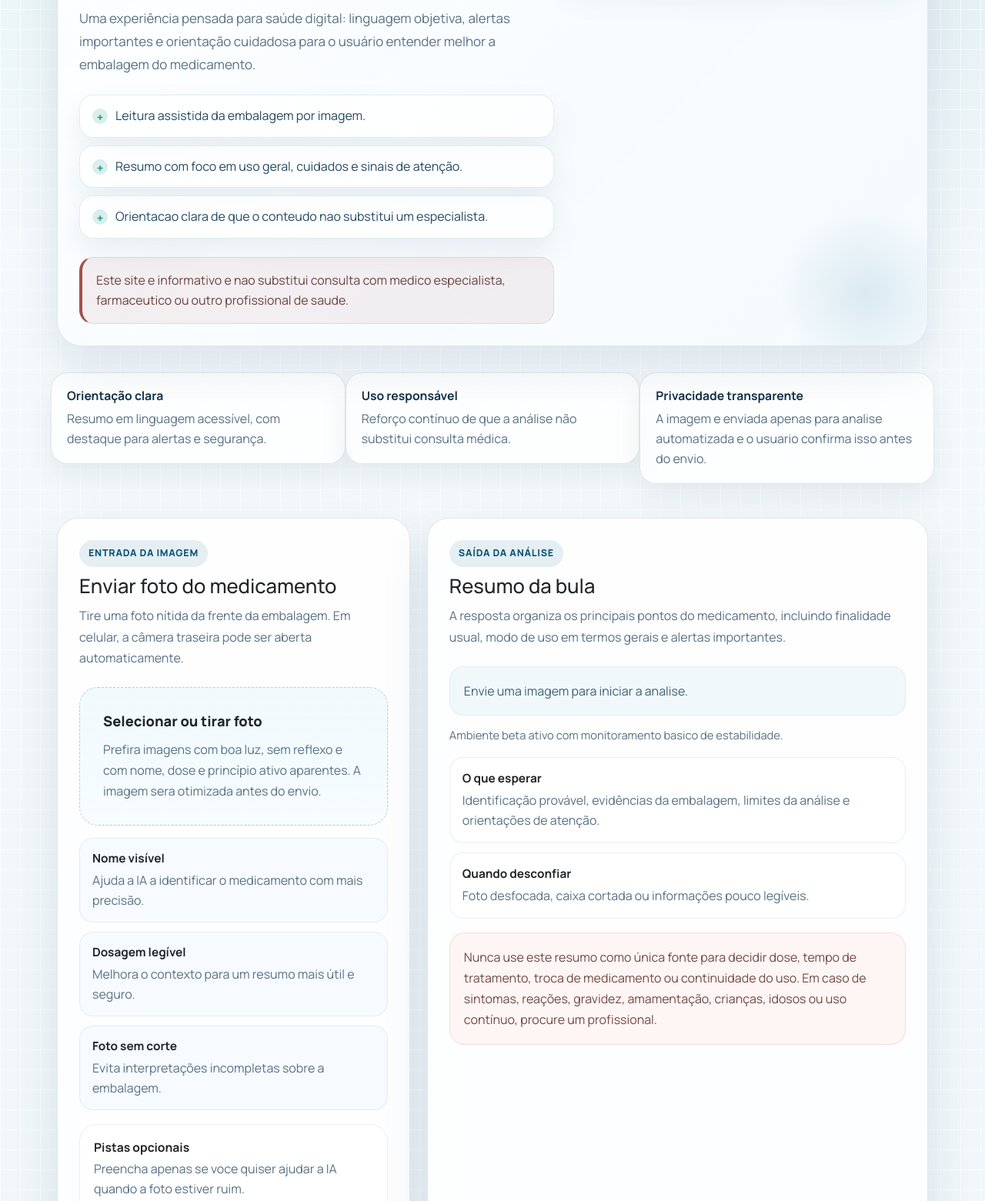
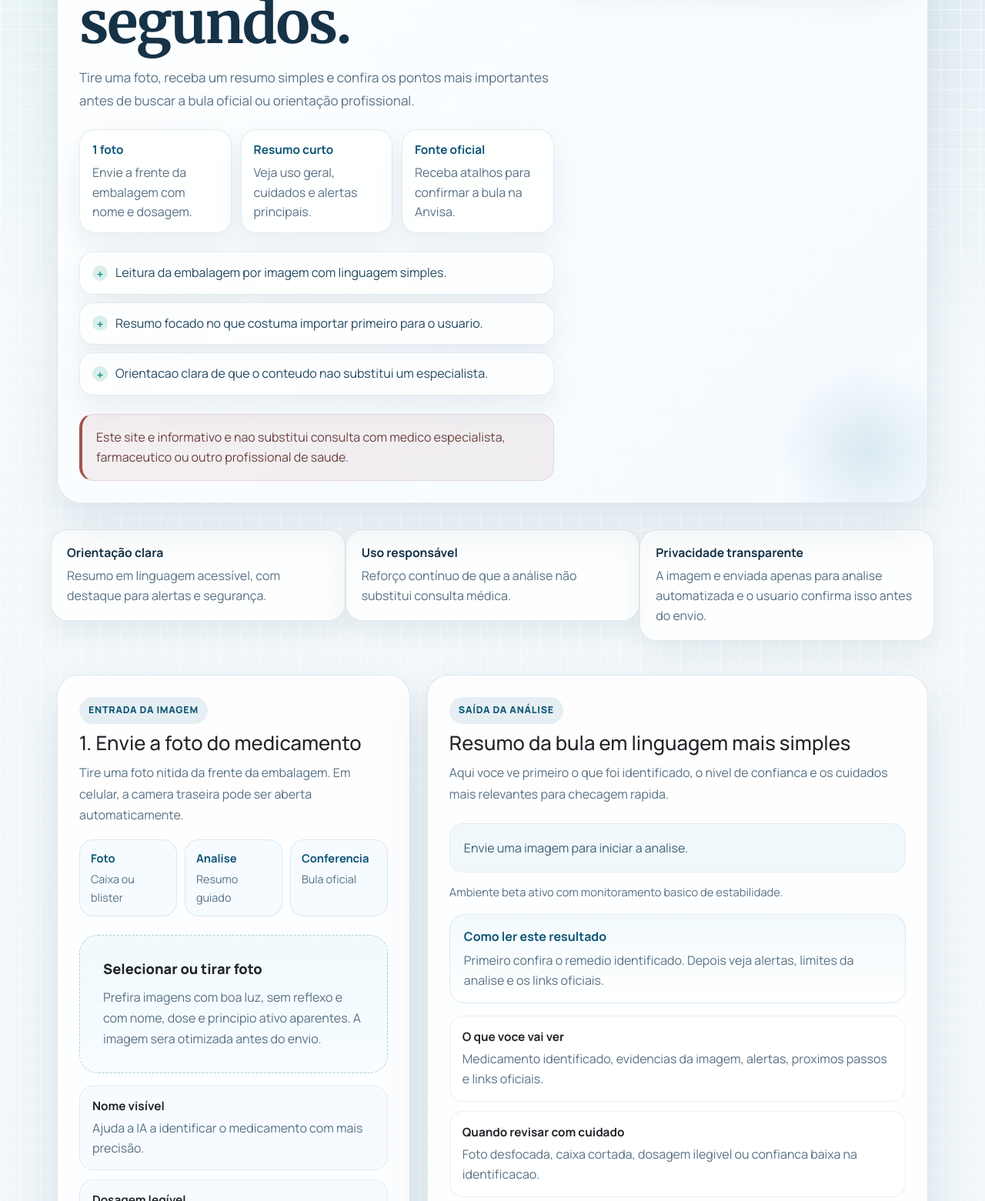
Before and after one commit to leozaffalon/bula-ia, a website: page public/index.html in a window 1280 px wide. Shown: the part 560-2121 px from the top of the page at 77% size. Drawn offline with nearby package versions, Linux system fonts and the light colour scheme; no server answers.

Commit message:
feat: refine final user-facing clarity

```diff
--- a/public/index.html
+++ b/public/index.html
@@ -36,16 +36,31 @@
         <div class="hero-layout row g-4 align-items-start">
           <div class="hero-copy col-12 col-xl-7">
             <p class="eyebrow">Tecnologia com foco em segurança</p>
-            <h1>Fotografe o remédio e visualize um resumo mais claro da bula.</h1>
+            <h1>Entenda a embalagem do remédio com mais clareza em poucos segundos.</h1>
             <p class="lead">
-              Uma experiência pensada para saúde digital: linguagem objetiva,
-              alertas importantes e orientação cuidadosa para o usuário entender
-              melhor a embalagem do medicamento.
+              Tire uma foto, receba um resumo simples e confira os pontos mais
+              importantes antes de buscar a bula oficial ou orientação
+              profissional.
             </p>
 
+            <div class="hero-quickfacts">
+              <div class="quickfact">
+                <strong>1 foto</strong>
+                <span>Envie a frente da embalagem com nome e dosagem.</span>
+              </div>
+              <div class="quickfact">
+                <strong>Resumo curto</strong>
+                <span>Veja uso geral, cuidados e alertas principais.</span>
+              </div>
+              <div class="quickfact">
+                <strong>Fonte oficial</strong>
+                <span>Receba atalhos para confirmar a bula na Anvisa.</span>
+              </div>
+            </div>
+
             <ul class="hero-points">
-              <li>Leitura assistida da embalagem por imagem.</li>
-              <li>Resumo com foco em uso geral, cuidados e sinais de atenção.</li>
+              <li>Leitura da embalagem por imagem com linguagem simples.</li>
+              <li>Resumo focado no que costuma importar primeiro para o usuario.</li>
               <li>Orientacao clara de que o conteudo nao substitui um especialista.</li>
             </ul>
 
@@ -105,11 +120,26 @@
           <form class="card form-card h-100" id="upload-form">
             <div class="card-head">
               <span class="section-tag">Entrada da imagem</span>
-              <h2>Enviar foto do medicamento</h2>
+              <h2>1. Envie a foto do medicamento</h2>
               <p>
-                Tire uma foto nítida da frente da embalagem. Em celular, a câmera
+                Tire uma foto nitida da frente da embalagem. Em celular, a camera
                 traseira pode ser aberta automaticamente.
               </p>
+            </div>
+
+            <div class="workflow-strip">
+              <div class="workflow-pill">
+                <strong>Foto</strong>
+                <span>Caixa ou blister</span>
+              </div>
+              <div class="workflow-pill">
+                <strong>Analise</strong>
+                <span>Resumo guiado</span>
+              </div>
+              <div class="workflow-pill">
+                <strong>Conferencia</strong>
+                <span>Bula oficial</span>
+              </div>
             </div>
 
             <label class="upload-zone" for="medicine-image">
@@ -124,7 +154,7 @@
               <span class="upload-title">Selecionar ou tirar foto</span>
               <span class="upload-copy">
                 Prefira imagens com boa luz, sem reflexo e com nome, dose e
-                princípio ativo aparentes. A imagem sera otimizada antes do envio.
+                principio ativo aparentes. A imagem sera otimizada antes do envio.
               </span>
             </label>
 
@@ -147,8 +177,8 @@
 
             <div class="hint-panel">
               <div class="hint-head">
-                <strong>Pistas opcionais</strong>
-                <span>Preencha apenas se voce quiser ajudar a IA quando a foto estiver ruim.</span>
+                <strong>2. Pistas opcionais</strong>
+                <span>Preencha apenas se quiser ajudar a analise quando a foto estiver ruim ou incompleta.</span>
               </div>
 
               <div class="row g-3">
@@ -211,8 +241,8 @@
             </label>
 
             <p class="form-note">
-              O processamento foi pensado para apoio informativo inicial, com
-              linguagem voltada para segurança do usuário.
+              3. Confirme o envio e receba um resumo informativo em linguagem
+              mais clara para leitura inicial.
             </p>
           </form>
         </div>
@@ -221,11 +251,10 @@
           <section class="card result-card h-100">
             <div class="card-head">
               <span class="section-tag">Saída da análise</span>
-              <h2>Resumo da bula</h2>
+              <h2>Resumo da bula em linguagem mais simples</h2>
               <p>
-                A resposta organiza os principais pontos do medicamento, incluindo
-                finalidade usual, modo de uso em termos gerais e alertas
-                importantes.
+                Aqui voce ve primeiro o que foi identificado, o nivel de
+                confianca e os cuidados mais relevantes para checagem rapida.
               </p>
             </div>
 
@@ -237,14 +266,19 @@
               Ambiente beta ativo com monitoramento basico de estabilidade.
             </div>
 
+            <div class="clarity-banner">
+              <strong>Como ler este resultado</strong>
+              <p>Primeiro confira o remedio identificado. Depois veja alertas, limites da analise e os links oficiais.</p>
+            </div>
+
             <div class="result-guidance">
               <div class="guidance-item">
-                <strong>O que esperar</strong>
-                <span>Identificação provável, evidências da embalagem, limites da análise e orientações de atenção.</span>
+                <strong>O que voce vai ver</strong>
+                <span>Medicamento identificado, evidencias da imagem, alertas, proximos passos e links oficiais.</span>
               </div>
               <div class="guidance-item">
-                <strong>Quando desconfiar</strong>
-                <span>Foto desfocada, caixa cortada ou informações pouco legíveis.</span>
+                <strong>Quando revisar com cuidado</strong>
+                <span>Foto desfocada, caixa cortada, dosagem ilegivel ou confianca baixa na identificacao.</span>
               </div>
             </div>
 
@@ -283,8 +317,8 @@
             <span class="section-tag">Historico local</span>
             <h2>Analises recentes neste dispositivo</h2>
             <p>
-              O historico fica apenas no navegador para facilitar comparacoes e
-              revisao rapida do beta.
+              O historico fica apenas no navegador para facilitar comparacoes,
+              retomada rapida e validacao do beta.
             </p>
           </div>
           <button class="secondary-button secondary-button-inline" type="button" id="clear-history-button">
--- a/public/styles.css
+++ b/public/styles.css
@@ -176,6 +176,33 @@ img {
   color: var(--muted);
 }
 
+.hero-quickfacts {
+  display: grid;
+  grid-template-columns: repeat(3, minmax(0, 1fr));
+  gap: 12px;
+  margin-top: 22px;
+}
+
+.quickfact {
+  padding: 14px 16px;
+  border: 1px solid rgba(18, 107, 138, 0.12);
+  border-radius: 20px;
+  background: rgba(255, 255, 255, 0.8);
+  box-shadow: var(--shadow-soft);
+}
+
+.quickfact strong {
+  display: block;
+  margin-bottom: 6px;
+  color: var(--primary-strong);
+  font-size: 0.96rem;
+}
+
+.quickfact span {
+  color: var(--muted);
+  line-height: 1.58;
+}
+
 .hero-points {
   display: grid;
   gap: 10px;
@@ -347,6 +374,33 @@ img {
   font-weight: 800;
   letter-spacing: 0.06em;
   text-transform: uppercase;
+}
+
+.workflow-strip {
+  display: grid;
+  grid-template-columns: repeat(3, minmax(0, 1fr));
+  gap: 10px;
+  margin-top: 18px;
+}
+
+.workflow-pill {
+  padding: 12px 14px;
+  border: 1px solid rgba(18, 107, 138, 0.12);
+  border-radius: 18px;
+  background: rgba(245, 251, 255, 0.92);
+}
+
+.workflow-pill strong {
+  display: block;
+  margin-bottom: 4px;
+  color: var(--primary-strong);
+  font-size: 0.92rem;
+}
+
+.workflow-pill span {
+  color: var(--muted);
+  font-size: 0.9rem;
+  line-height: 1.45;
 }
 
 .upload-zone {
@@ -593,10 +647,31 @@ img {
 .status {
   margin-top: 24px;
   padding: 18px;
+  border-left: 4px solid var(--primary);
   border-radius: 18px;
   border: 1px solid rgba(18, 107, 138, 0.08);
   background: rgba(240, 248, 252, 0.9);
   color: #406175;
+  line-height: 1.65;
+}
+
+.clarity-banner {
+  margin-top: 16px;
+  padding: 16px 18px;
+  border: 1px solid rgba(18, 107, 138, 0.12);
+  border-radius: 20px;
+  background: linear-gradient(180deg, rgba(241, 249, 253, 0.92), rgba(255, 255, 255, 0.9));
+}
+
+.clarity-banner strong {
+  display: block;
+  margin-bottom: 6px;
+  color: var(--primary-strong);
+}
+
+.clarity-banner p {
+  margin: 0;
+  color: var(--muted);
   line-height: 1.65;
 }
 
@@ -635,6 +710,8 @@ img {
 
 .result h2 {
   margin: 24px 0 8px;
+  padding-top: 18px;
+  border-top: 1px solid rgba(21, 50, 71, 0.08);
   color: var(--primary-strong);
   font-size: 1.08rem;
   letter-spacing: 0.01em;
@@ -646,6 +723,8 @@ img {
 
 .result h2:first-child {
   margin-top: 0;
+  padding-top: 0;
+  border-top: 0;
 }
 
 .result p,
@@ -860,6 +939,10 @@ img {
 }
 
 @media (max-width: 980px) {
+  .hero-quickfacts {
+    grid-template-columns: 1fr;
+  }
+
   .hero h1 {
     max-width: 100%;
   }
@@ -893,6 +976,10 @@ img {
     width: 100%;
   }
 
+  .workflow-strip {
+    grid-template-columns: 1fr;
+  }
+
   .upload-zone {
     padding: 22px 18px;
   }
```
